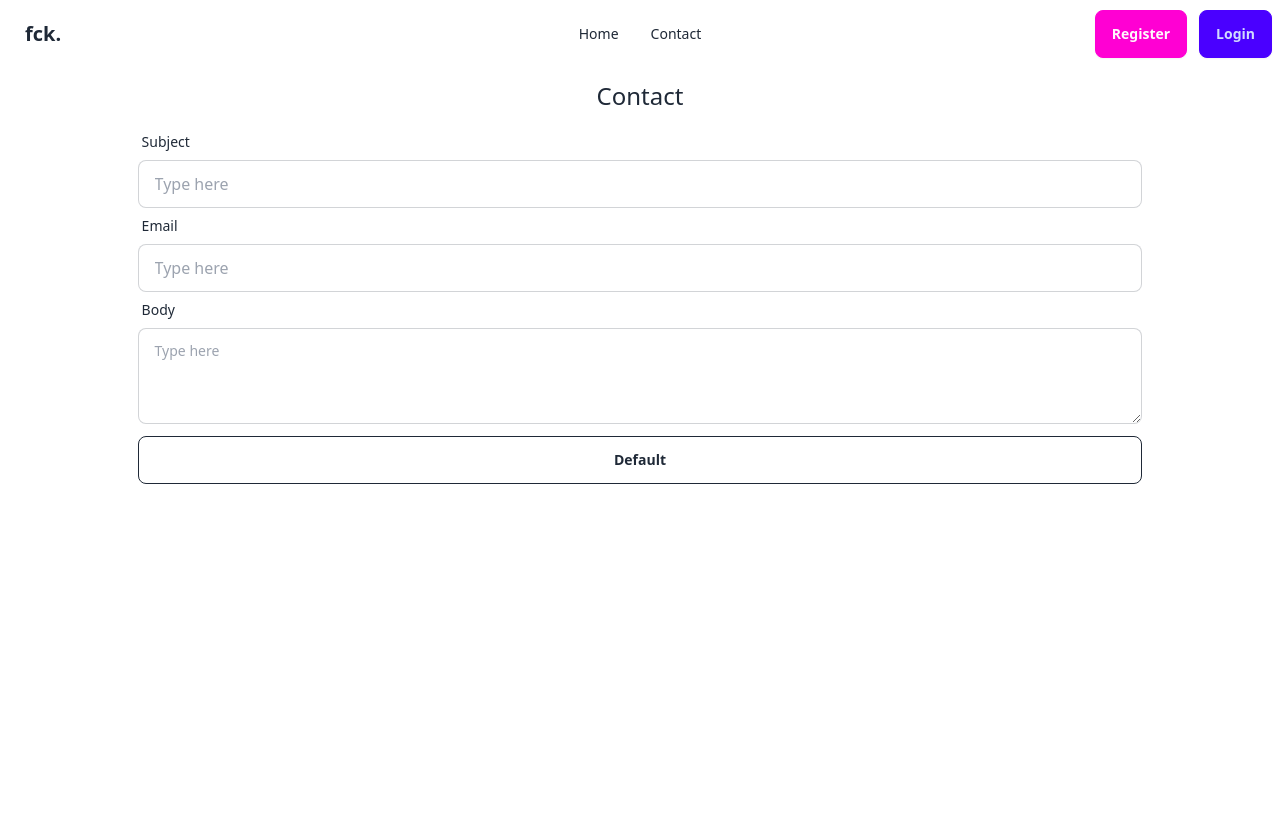
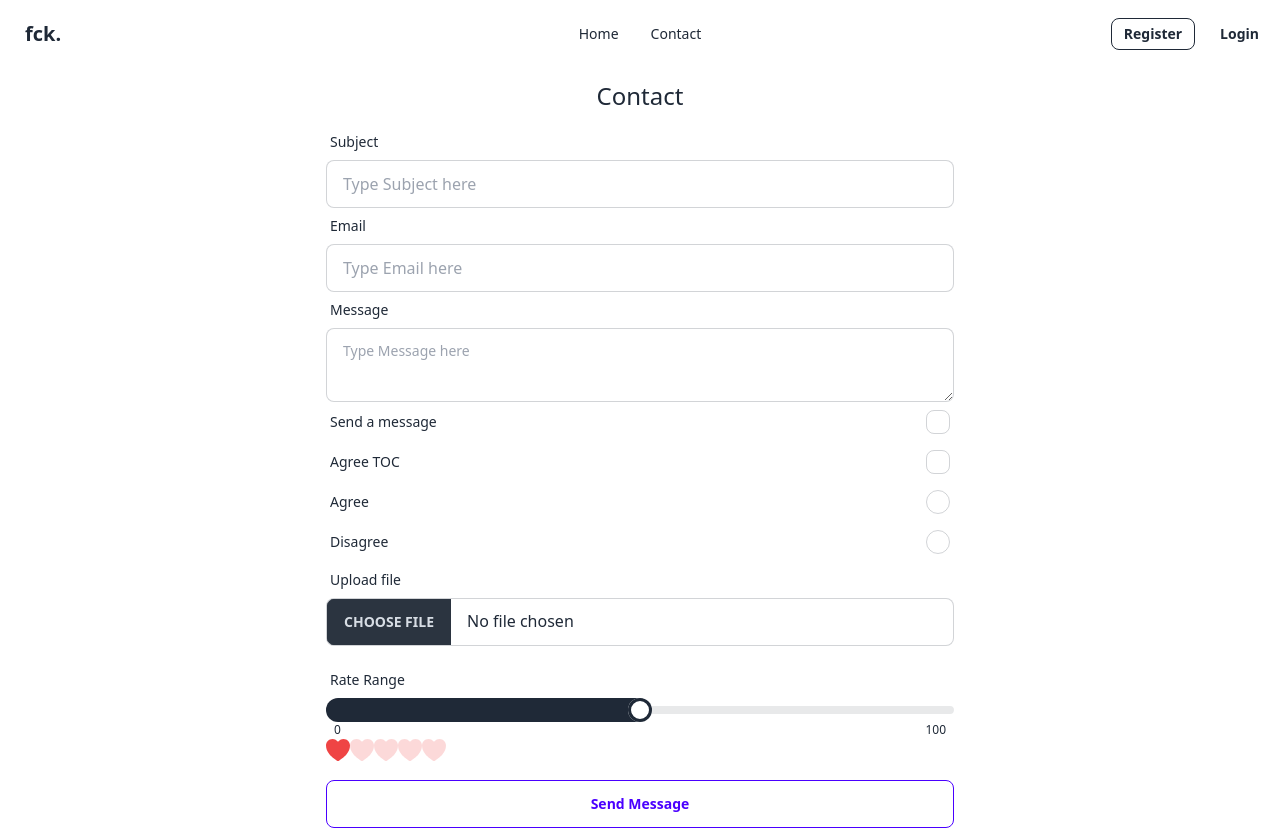
Before and after one commit to darkterminal/fck, a PHP site: page /contact in a window 1280 px wide. Before the commit the page ends 484 px from the top, so only its background shows below. Run offline with PHP 8.4, Linux system fonts and the light colour scheme; data that the repository does not hold is empty; some libraries are stand-ins or nearby versions.

Commit message:
refactor: update the fck views for dynamic titles and form rendering
- Updated views to use the View class for dynamic titles.
- Incorporated form elements using the Form class in contact, login, and register views.
- Adjusted navbar to use $user variable from Fckin\models\User.

```diff
--- a/views/contact.php
+++ b/views/contact.php
@@ -1,22 +1,38 @@
-<h1 class="text-2xl my-3 text-center">Contact <?= $name ?></h1>
-<form action="" method="post" class="w-[80%] mx-auto">
-    <label class="form-control w-full">
-        <div class="label">
-            <span class="label-text">Subject</span>
-        </div>
-        <input type="text" name="subject" placeholder="Type here" class="input input-bordered w-full" />
-    </label>
-    <label class="form-control w-full">
-        <div class="label">
-            <span class="label-text">Email</span>
-        </div>
-        <input type="email" name="email" placeholder="Type here" class="input input-bordered w-full" />
-    </label>
-    <label class="form-control">
-        <div class="label">
-            <span class="label-text">Body</span>
-        </div>
-        <textarea name="body" class="textarea textarea-bordered h-24" placeholder="Type here"></textarea>
-    </label>
-    <button class="btn btn-outline btn-block my-3" type="submit">Default</button>
-</form>
+<?php
+
+use Fckin\core\form\Form;
+use Fckin\core\db\Model;
+use Fckin\core\View;
+
+/** @var View $this */
+/** @var Model $model */
+
+$this->title = 'Contact | fck.';
+?>
+
+<h1 class="text-2xl my-3 text-center">Contact</h1>
+
+<?php
+Form::begin('', 'post', ['class' => 'w-1/2 mx-auto', 'autocomplete' => 'off']);
+
+Form::input($model, 'text', 'subject');
+Form::input($model, 'email', 'email');
+
+Form::textarea($model, 'message');
+
+Form::checkbox($model,'sendMeMessage', 'Send a message');
+Form::checkbox($model, 'agreeTermsAndCondition', 'Agree TOC');
+
+Form::radio($model, 'agreement', 'Agree');
+Form::radio($model, 'agreement', 'Disagree');
+
+Form::fileinput($model, 'Upload File');
+
+Form::range($model, 'rateRange', 0, 100);
+
+Form::rating($model, 'review', 5, 'heart', 'bg-red-500');
+
+Form::submit('Send Message', 'btn btn-outline btn-primary btn-block my-3');
+
+Form::end();
+?>
--- a/views/home.php
+++ b/views/home.php
@@ -1 +1,4 @@
+<?php
+$this->title = 'Home | fck.';
+?>
 <h1>Home</h1>
--- a/views/layouts/components/navbar.php
+++ b/views/layouts/components/navbar.php
@@ -1,3 +1,4 @@
+<?php /** @var Fckin\models\User $user */ ?>
 <div class="navbar bg-base-100">
     <div class="navbar-start">
         <div class="dropdown">
@@ -27,10 +28,11 @@
     </div>
     <div class="navbar-end gap-3">
         <?php if (!isAuthenticate()) : ?>
-            <a href="/register" class="btn btn-secondary">Register</a>
-            <a href="/login" class="btn btn-primary">Login</a>
+            <a href="/register" class="btn btn-outline btn-sm">Register</a>
+            <a href="/login" class="btn btn-ghost btn-sm">Login</a>
         <?php else : ?>
-            <a href="/logout" class="btn btn-primary">Guest</a>
+            <a href="javascript:;" class="btn btn-outline btn-sm"><?= $user->firstName ?></a>
+            <a href="/logout" class="btn btn-outline btn-sm">Logout</a>
         <?php endif ?>
     </div>
 </div>
--- a/views/layouts/default.php
+++ b/views/layouts/default.php
@@ -4,13 +4,15 @@
 <head>
     <meta charset="UTF-8">
     <meta name="viewport" content="width=device-width, initial-scale=1.0">
-    <title>fck PHP Framework</title>
+    <title><?= $this->title ?></title>
     <link href="https://cdn.jsdelivr.net/npm/daisyui@4.4.20/dist/full.min.css" rel="stylesheet" type="text/css" />
     <script src="https://cdn.tailwindcss.com"></script>
 </head>
 
 <body>
-    <?php include_once 'components/navbar.php'; ?>
+    <?php
+    include 'components/navbar.php';
+    ?>
     <div class="px-3">
         <?= toast('success') ?>
         {{content}}
```
Also changed, not shown: views/login.php (+9 -2 lines), views/profile.php (+8 -0 lines), views/register.php (+11 -6 lines).
